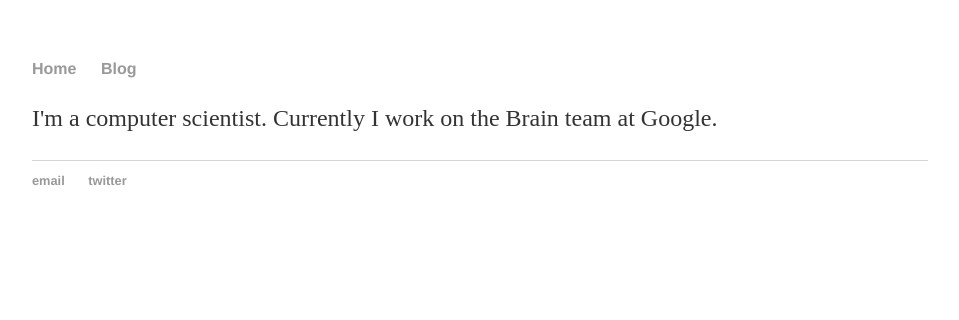
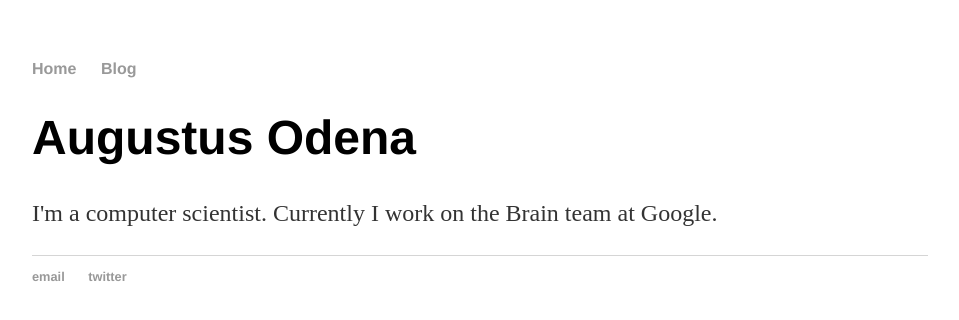
Before and after one commit to augustusodena/augustusodena.github.io, a Jekyll site: the page built from index.html, in a window 1280 px wide. Shown: the top 320 px of the page, without its empty margins (160-1119 px from the left). Built offline with Jekyll 4.4.1, drawn with Linux system fonts in a browser that asks for light colours.

Commit message:
Update index.html

```diff
--- a/index.html
+++ b/index.html
@@ -3,5 +3,6 @@ layout: default
 title: Augustus Odena
 ---
 <div class="blurb">
+	<h1>Augustus Odena</h1>
 	<p>I'm a computer scientist. Currently I work on the Brain team at Google.</p>
 </div><!-- /.blurb -->
```
